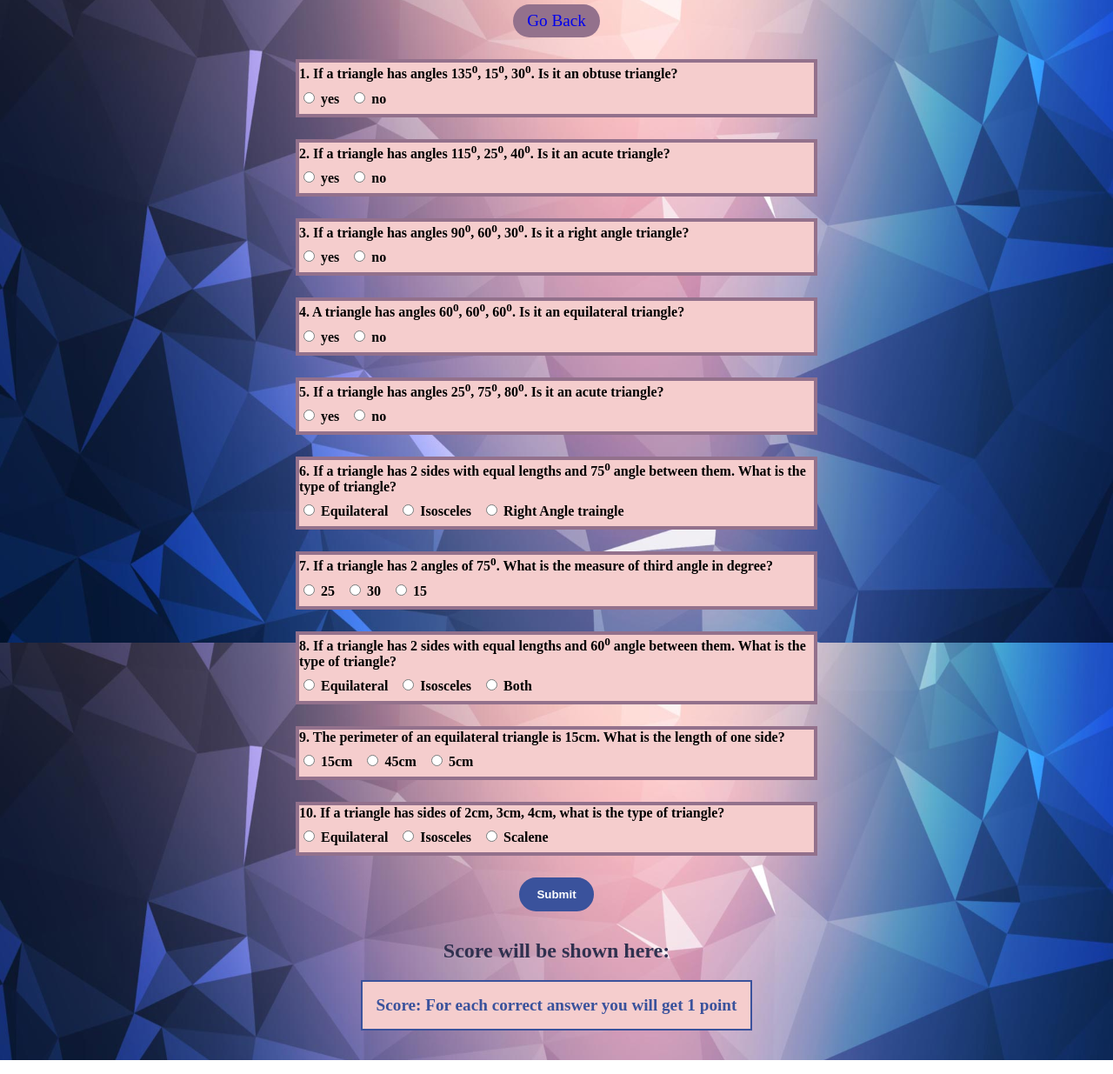
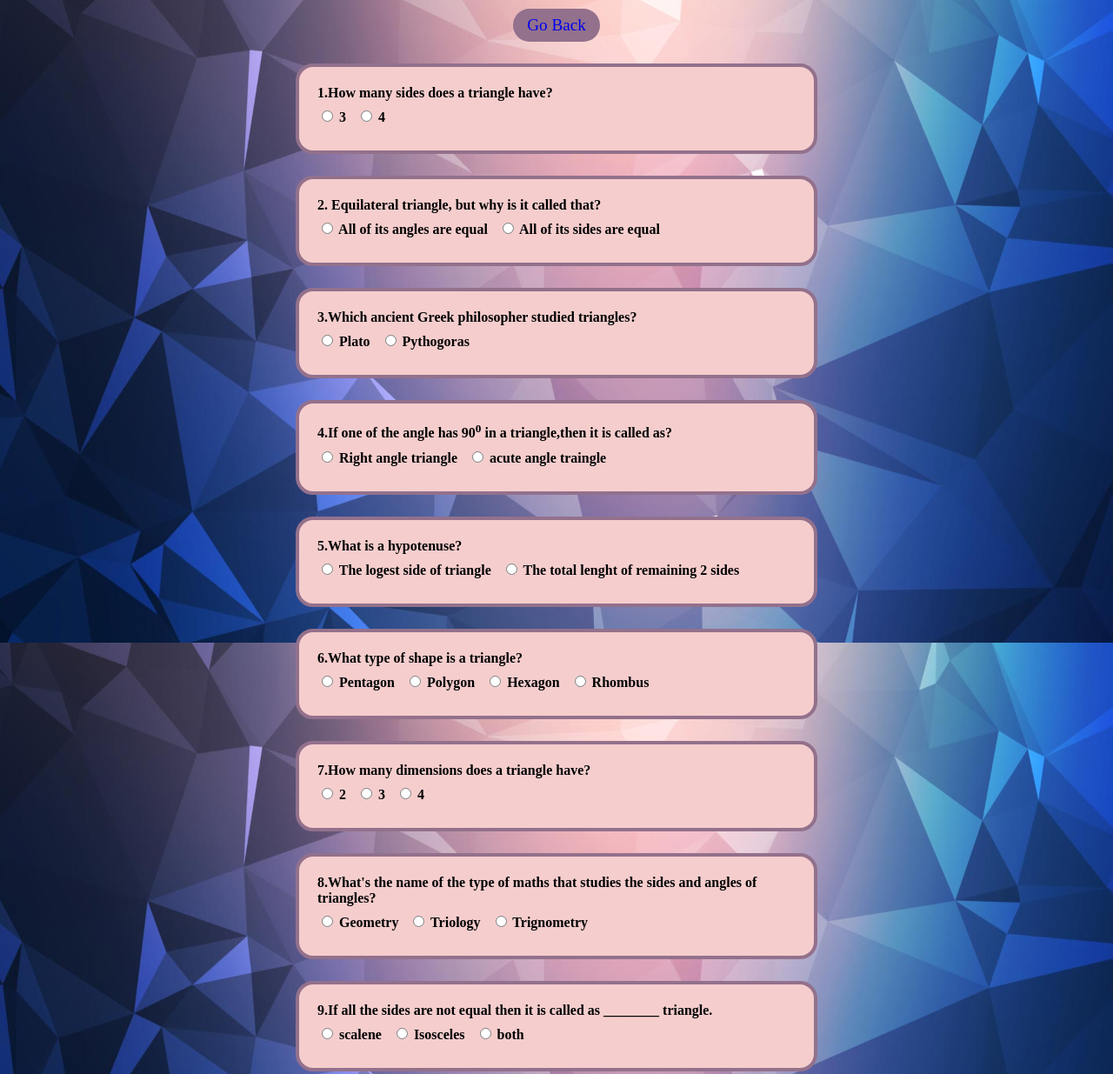
Before and after one commit to mohammadkhizerkhan/triangle, a plain HTML site: page quiz.html in a window 1280 px wide. Shown: the part 61-1296 px from the top of the page at 87% size. Drawn offline with Linux system fonts and the light colour scheme.

Commit message:
fixed the project

```diff
--- a/quiz.html
+++ b/quiz.html
@@ -16,115 +16,118 @@
             <form class="formQuiz">
 
                 <div class="radio ow">
-                    <label class="label question">1. If a triangle has angles 135<sup>0</sup>, 15<sup>0</sup>, 30<sup>0</sup>. Is it an obtuse triangle?</label>
+                    <label class="label question">1.How many sides does a triangle have?</label>
 
                     <label for="radio1" class="optionAns"><input required type="radio" id="radio1" name="que1" value="option1">
-                    yes</label>
+                    3</label>
 
                     <label for="radio2" class="optionAns"><input required type="radio" id="radio2" name="que1" value="option2">
-                    no</label>
+                    4</label>
                 </div>
 
                 <div class="radio ow">
-                    <label class="label question">2. If a triangle has angles 115<sup>0</sup>, 25<sup>0</sup>, 40<sup>0</sup>. Is it an acute triangle?</label>
+                    <label class="label question">2. Equilateral triangle, but why is it called that?</label>
 
                     <label for="radio3" class="optionAns"><input required type="radio" id="radio3" name="que2" value="option1">
-                    yes</label>
+                    All of its angles are equal</label>
 
                     <label for="radio4" class="optionAns"><input required type="radio" id="radio4" name="que2" value="option2">
-                    no</label>
+                    All of its sides are equal</label>
                 </div>
 
                 <div class="radio ow">
-                    <label class="label question">3. If a triangle has angles 90<sup>0</sup>, 60<sup>0</sup>, 30<sup>0</sup>. Is it a right angle triangle?</label>
+                    <label class="label question">3.Which ancient Greek philosopher studied triangles?</label>
 
                     <label for="radio5" class="optionAns"><input required type="radio" id="radio5" name="que3" value="option1">
-                    yes</label>
+                    Plato</label>
 
                     <label for="radio6" class="optionAns"><input required type="radio" id="radio6" name="que3" value="option2">
-                    no</label>
+                    Pythogoras</label>
                 </div>
 
                 <div class="radio ow">
-                    <label class="label question">4. A triangle has angles 60<sup>0</sup>, 60<sup>0</sup>, 60<sup>0</sup>. Is it an equilateral triangle?</label>
+                    <label class="label question">4.If one of the angle has 90<sup>0</sup> in a triangle,then it is called as?</label>
 
                     <label for="radio7" class="optionAns"><input required type="radio" id="radio7" name="que4" value="option1">
-                    yes</label>
+                    Right angle triangle</label>
 
                     <label for="radio8" class="optionAns"><input required type="radio" id="radio8" name="que4" value="option2">
-                    no</label>
+                    acute angle traingle</label>
                 </div>
 
                 <div class="radio ow">
-                    <label class="label question">5. If a triangle has angles 25<sup>0</sup>, 75<sup>0</sup>, 80<sup>0</sup>. Is it an acute triangle?</label>
+                    <label class="label question">5.What is a hypotenuse?</label>
 
                     <label for="radio9" class="optionAns"><input required type="radio" id="radio9" name="que5" value="option1">
-                    yes</label>
+                    The logest side of triangle</label>
 
                     <label for="radio10" class="optionAns"><input required type="radio" id="radio10" name="que5" value="option2">
-                    no</label>
+                    The total lenght of remaining 2 sides</label>
                 </div>
                 <div class="radio ow">
-                    <label class="label question">6. If a triangle has 2 sides with equal lengths and 75<sup>0</sup> angle between them. What is the type of triangle?</label>
+                    <label class="label question">6.What type of shape is a triangle?</label>
 
                     <label for="radio11" class="optionAns"><input required type="radio" id="radio11" name="que6" value="option1">
-                    Equilateral</label>
+                    Pentagon</label>
 
                     <label for="radio12" class="optionAns"><input required type="radio" id="radio12" name="que6" value="option2">
-                    Isosceles</label>
+                    Polygon</label>
 
                     <label for="radio13" class="optionAns"><input required type="radio" id="radio13" name="que6" value="option3">
-                    Right Angle traingle</label>
+                    Hexagon</label>
+
+                    <label for="radio14" class="optionAns"><input required type="radio" id="radio14" name="que6" value="option4">
+                    Rhombus</label>
                 </div>
 
                 <div class="radio ow">
-                    <label class="label question">7. If a triangle has 2 angles of 75<sup>0</sup>. What is the measure of third angle in degree?</label>
+                    <label class="label question">7.How many dimensions does a triangle have?</label>
 
-                    <label for="radio14" class="optionAns"><input required type="radio" id="radio14" name="que7" value="option1">
-                    25</label>
+                    <label for="radio15" class="optionAns"><input required type="radio" id="radio15" name="que7" value="option1">
+                    2</label>
 
-                    <label for="radio15" class="optionAns"><input required type="radio" id="radio15" name="que7" value="option2">
-                    30</label>
+                    <label for="radio16" class="optionAns"><input required type="radio" id="radio16" name="que7" value="option2">
+                    3</label>
 
-                    <label for="radio16" class="optionAns"><input required type="radio" id="radio16" name="que7" value="option3">
-                    15</label>
+                    <label for="radio17" class="optionAns"><input required type="radio" id="radio17" name="que7" value="option3">
+                    4</label>
                 </div>
                 <div class="radio ow">
-                    <label class="label question">8. If a triangle has 2 sides with equal lengths and 60<sup>0</sup> angle between them. What is the type of triangle?</label>
+                    <label class="label question">8.What's the name of the type of maths that studies the sides and angles of triangles?</label>
 
-                    <label for="radio17" class="optionAns"><input required type="radio" id="radio17" name="que8" value="option1">
-                    Equilateral</label>
+                    <label for="radio18" class="optionAns"><input required type="radio" id="radio18" name="que8" value="option1">
+                    Geometry</label>
 
-                    <label for="radio18" class="optionAns"><input required type="radio" id="radio18" name="que8" value="option2">
-                    Isosceles</label>
+                    <label for="radio19" class="optionAns"><input required type="radio" id="radio19" name="que8" value="option2">
+                    Triology</label>
 
-                    <label for="radio19" class="optionAns"><input required type="radio" id="radio19" name="que8" value="option3">
-                    Both</label>
+                    <label for="radio20" class="optionAns"><input required type="radio" id="radio20" name="que8" value="option3">
+                    Trignometry</label>
                 </div>
 
                 <div class="radio ow">
-                    <label class="label question">9. The perimeter of an equilateral triangle is 15cm. What is the length of one side?</label>
+                    <label class="label question">9.If all the sides are not equal then it is called as ________ triangle.</label>
 
-                    <label for="radio20" class="optionAns"><input required type="radio" id="radio20" name="que9" value="option1">
-                    15cm</label>
+                    <label for="radio21" class="optionAns"><input required type="radio" id="radio21" name="que9" value="option1">
+                    scalene</label>
 
-                    <label for="radio21" class="optionAns"><input required type="radio" id="radio21" name="que9" value="option2">
-                    45cm</label>
+                    <label for="radio22" class="optionAns"><input required type="radio" id="radio22" name="que9" value="option2">
+                    Isosceles</label>
 
-                    <label for="radio22" class="optionAns"><input required type="radio" id="radio22" name="que9" value="option3">
-                    5cm</label>
+                    <label for="radio23" class="optionAns"><input required type="radio" id="radio23" name="que9" value="option3">
+                    both</label>
                 </div>
 
                 <div class="radio ow">
-                    <label class="label question">10. If a triangle has sides of 2cm, 3cm, 4cm, what is the type of triangle?</label>
+                    <label class="label question">10. A triangle with one angle greater than 90 degrees is called as ________ triangle.</label>
 
-                    <label for="radio23" class="optionAns"><input required type="radio" id="radio23" name="que10" value="option1">
-                    Equilateral</label>
+                    <label for="radio24" class="optionAns"><input required type="radio" id="radio23" name="que10" value="option1">
+                    obtuse</label>
 
-                    <label for="radio24" class="optionAns"><input required type="radio" id="radio24" name="que10" value="option2">
-                    Isosceles</label>
+                    <label for="radio25" class="optionAns"><input required type="radio" id="radio24" name="que10" value="option2">
+                    acute</label>
 
-                    <label for="radio25" class="optionAns"><input required type="radio" id="radio25" name="que10" value="option3">
+                    <label for="radio26" class="optionAns"><input required type="radio" id="radio25" name="que10" value="option3">
                     Scalene</label>
                 </div>
                 <button class="button" id="submitQuiz">Submit</button>
--- a/quiz.js
+++ b/quiz.js
@@ -3,7 +3,7 @@ const queDivs = document.querySelectorAll(".ow");
 const scoreDiv = document.querySelector(".scoreHere");
 const submitQuiz = document.querySelector("#submitQuiz");
 
-const correctAns = ["option1", "option2", "option1", "option1", "option1", "option2", "option2", "option3", "option3", "option3" ];
+const correctAns = ["option1", "option2", "option2", "option1", "option1", "option2", "option1", "option3", "option1", "option1" ];
 let score= 0;
 
 quizForm.addEventListener('submit', (e)=>{
--- a/stylearea.css
+++ b/stylearea.css
@@ -106,7 +106,7 @@ a{
     justify-content: center;
     align-items: center;
     text-align: center;
-    height: 160vh;
+    height: 210vh;
 }
 
 .section{
@@ -130,6 +130,8 @@ a{
     font-weight: bold;
     background-color: #F5CDCD;
     border: 4px solid #93718C;
+    padding: 21px;
+    border-radius: 20px;
 }
 .radio .question{
     display: block;
```
